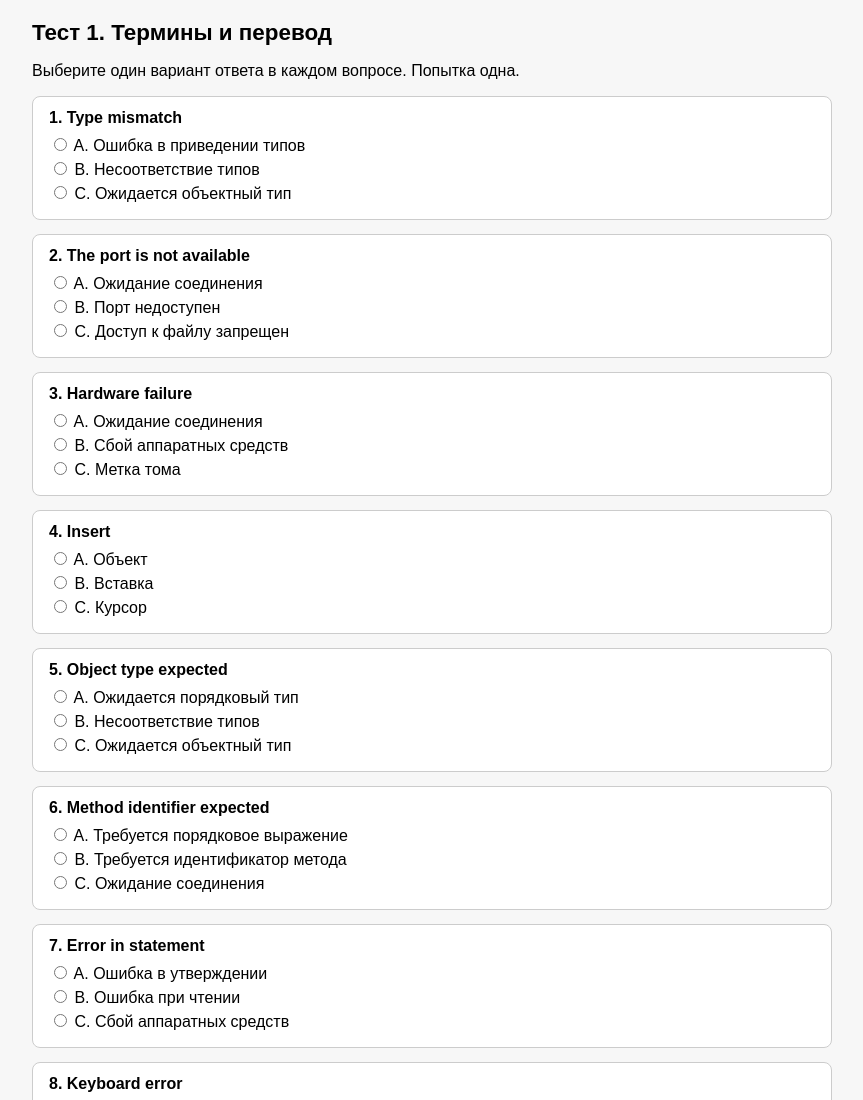
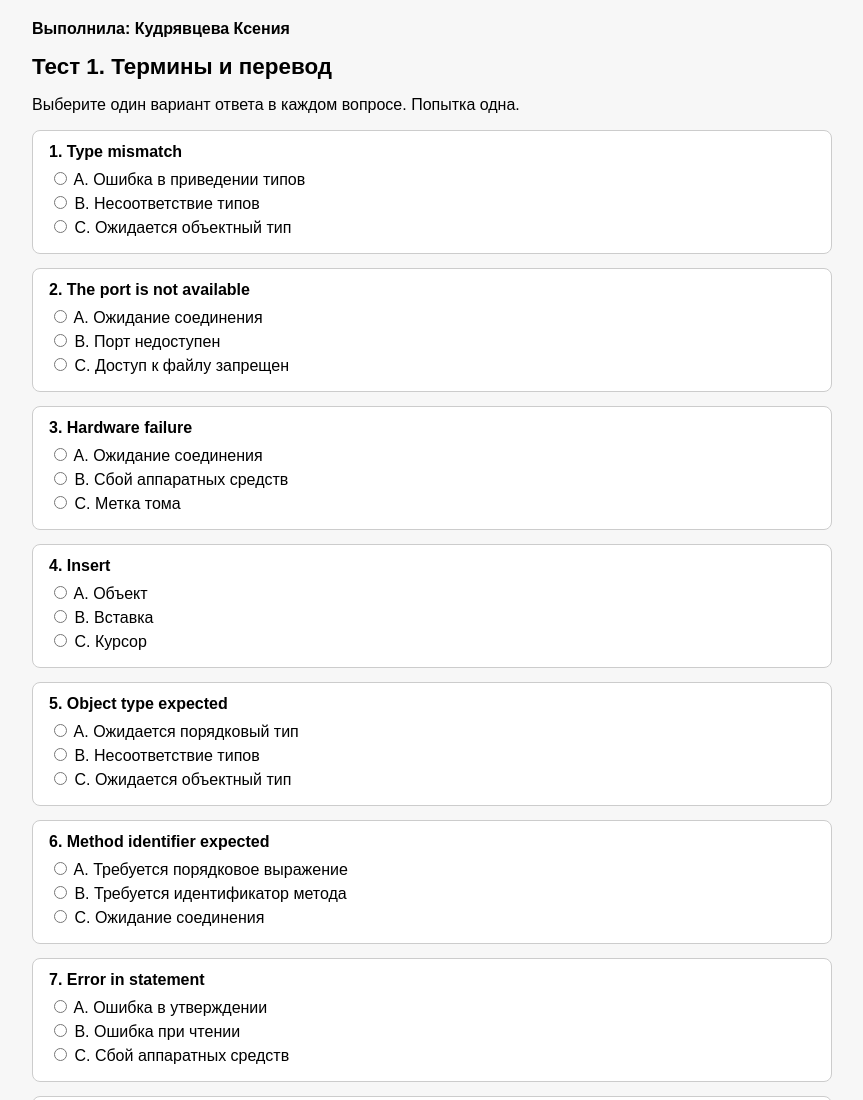
Before and after one commit to ksushaaaa1/my-html-test, a plain HTML site: page index (6).html in a window 1280 px wide. Shown: the top 1100 px of the page, without its empty margins (208-1071 px from the left). Drawn offline with Linux system fonts and the light colour scheme.

Commit message:
Update index (6).html

```diff
--- a/index (6).html
+++ b/index (6).html
@@ -2,6 +2,7 @@
 <html lang="ru">
 <head>
 <meta charset="UTF-8">
+  <p><strong>Выполнила: Кудрявцева Ксения</strong></p>
 <title>Тест 1. Термины и перевод</title>
 <style>
   body { font-family: Arial, sans-serif; max-width: 800px; margin: 20px auto; padding: 0 15px; background: #f7f7f7; }
```
